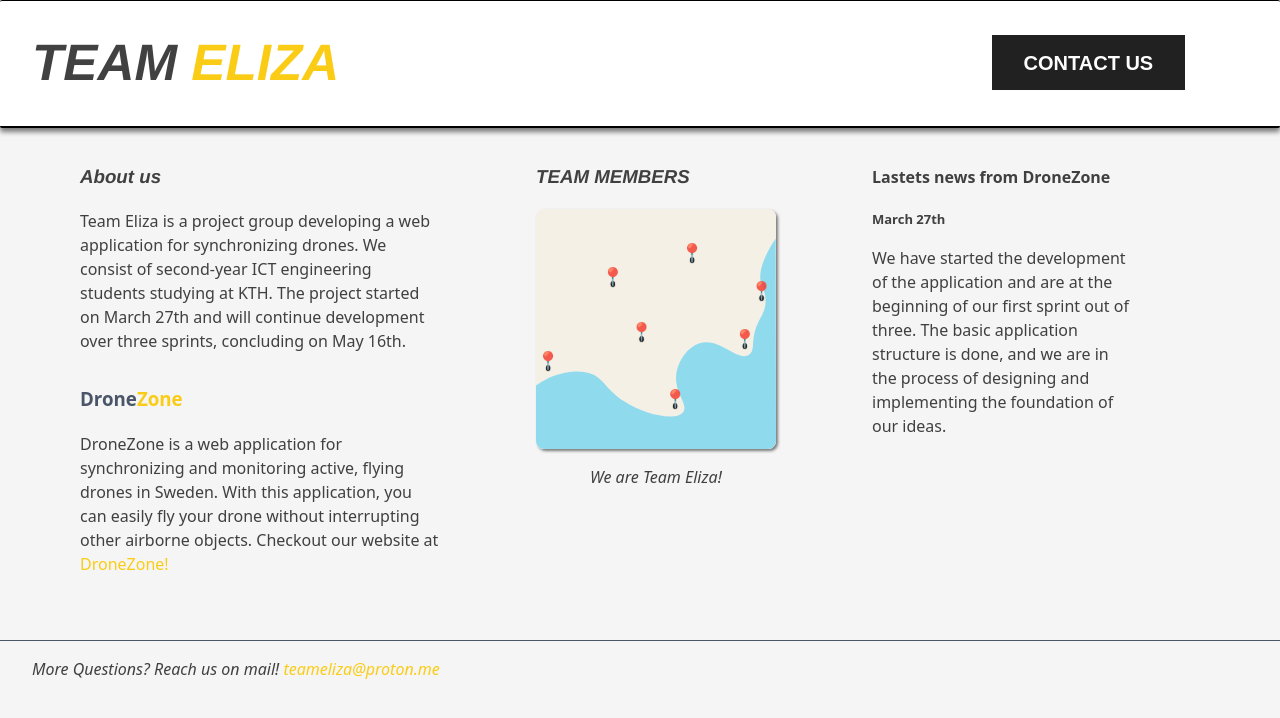
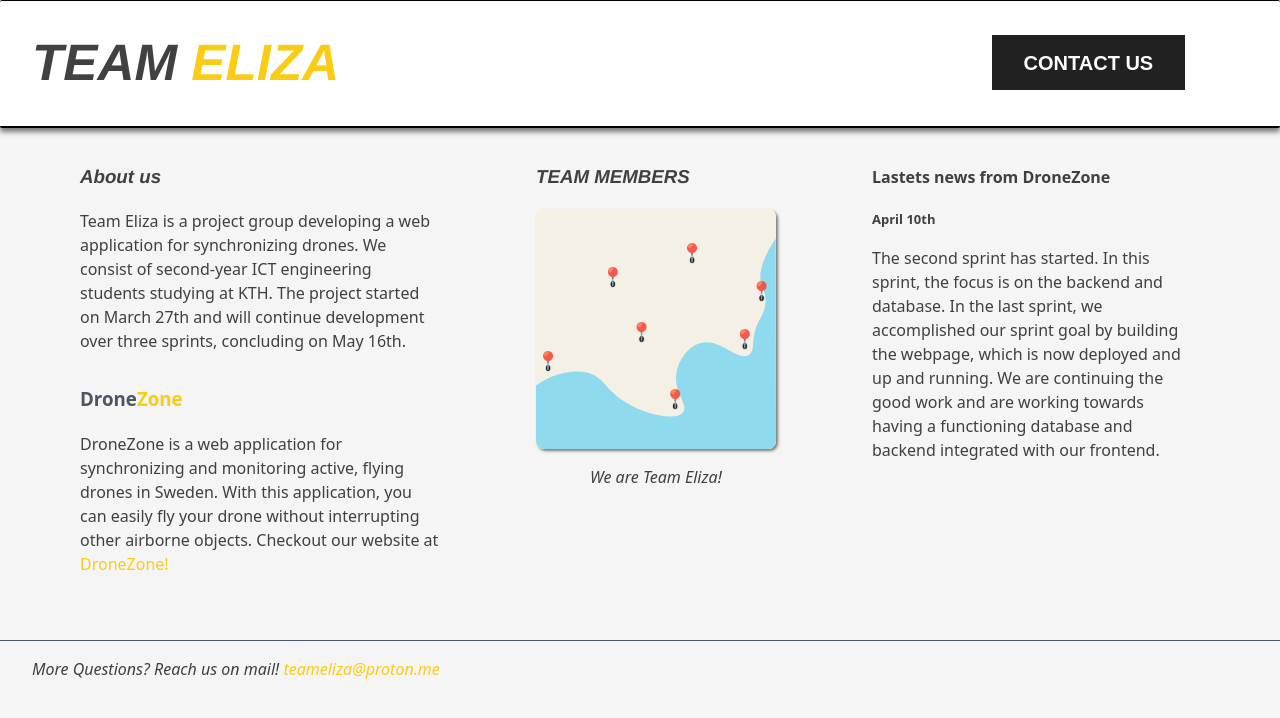
Before and after one commit to surbyxan/TEAM-ELIZA-webpage, a React (Vite) app in the folder elizawebsite/: page / in a window 1280 px wide. Shown: the top 718 px of the page. Built offline with nearby package versions, Linux system fonts and the light colour scheme.

Commit message:
weekly update and css fixes

```diff
--- a/elizawebsite/src/App.css
+++ b/elizawebsite/src/App.css
@@ -49,7 +49,7 @@
 
 .visualbox{
   margin-left: 6rem;
-  width: 50%;
+  width: 55%;
   display: flex;
   flex-direction: row;
 }
@@ -79,7 +79,8 @@
   border-top: #4a5568 solid 1.5px;
   padding: 1rem 0 1rem 2rem;
   margin: 3rem 0 0 0;
-
+  bottom: 0;
+	display: flex;
 
 }
 
--- a/elizawebsite/src/App.jsx
+++ b/elizawebsite/src/App.jsx
@@ -30,7 +30,7 @@ function App() {
             DroneZone is a web application for synchronizing and monitoring active,
             flying drones in Sweden. With this application, you can easily fly your drone
             without interrupting other airborne objects.
-            Checkout our website at <a href='https://tz-dronezone.vercel.app/'>DroneZone!</a>
+            Checkout our website at <a href='https://dronezone.se'>DroneZone!</a>
             </p>
           </div>
         </div>
@@ -45,11 +45,13 @@ function App() {
           </div>
           <div class='newsbox'>
               <h4>Lastets news from DroneZone</h4>
-              <p class="date" >March 27th</p>
+              <p class="date" >April 10th</p>
               <p>
-              We have started the development of the application and are at the beginning of our first
-              sprint out of three. The basic application structure is done, and we are in the process of
-              designing and implementing the foundation of our ideas.
+              The second sprint has started. In this sprint, the focus is on the backend and database.
+              In the last sprint, we accomplished our sprint goal by building the webpage,
+              which is now deployed and up and running.
+              We are continuing the good work and are working towards
+              having a functioning database and backend integrated with our frontend.
               </p>
           </div>
         </div>
```
